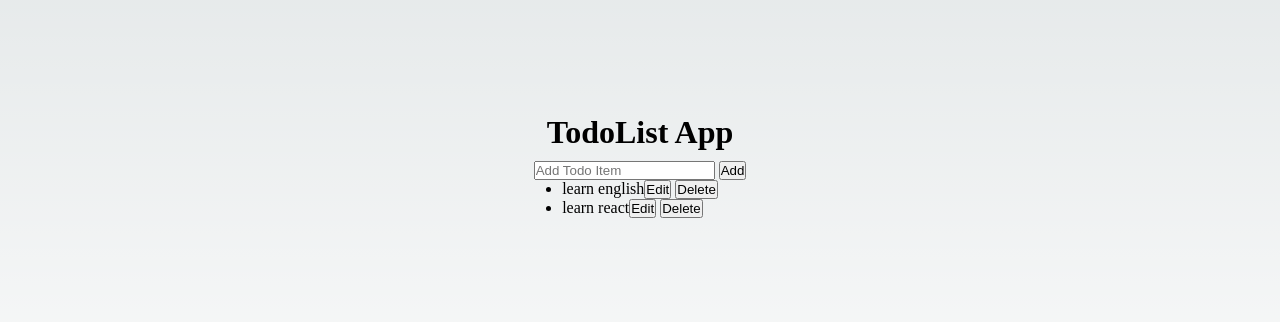
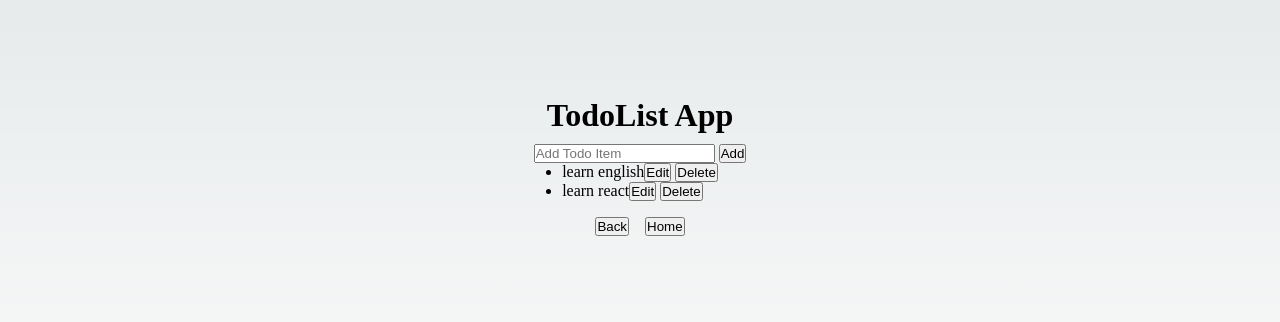
Before and after one commit to lesenelir/demo-for-nextjs, a Next.js app: page /todolist in a window 1280 px wide. Shown: the part 234-556 px from the top of the page. Built offline with nearby package versions, Linux system fonts and the light colour scheme.

Commit message:
chore: add RouterButton

```diff
--- a/src/pages/todolist/index.tsx
+++ b/src/pages/todolist/index.tsx
@@ -1,5 +1,6 @@
 import AddTodo from "@/components/todo/AddTodo"
 import TodoList from "@/components/todo/TodoList"
+import RouterButton from "@/components/utils/RouterButton"
 import {useState} from "react"
 
 import styles from '../../styles/todolist.module.css'
@@ -22,6 +23,8 @@ function TodolistApp() {
 
       <AddTodo todos={todos} setTodos={setTodos}/>
       <TodoList todos={todos} setTodos={setTodos}/>
+
+      <RouterButton/>
     </div>
   )
 }
```
